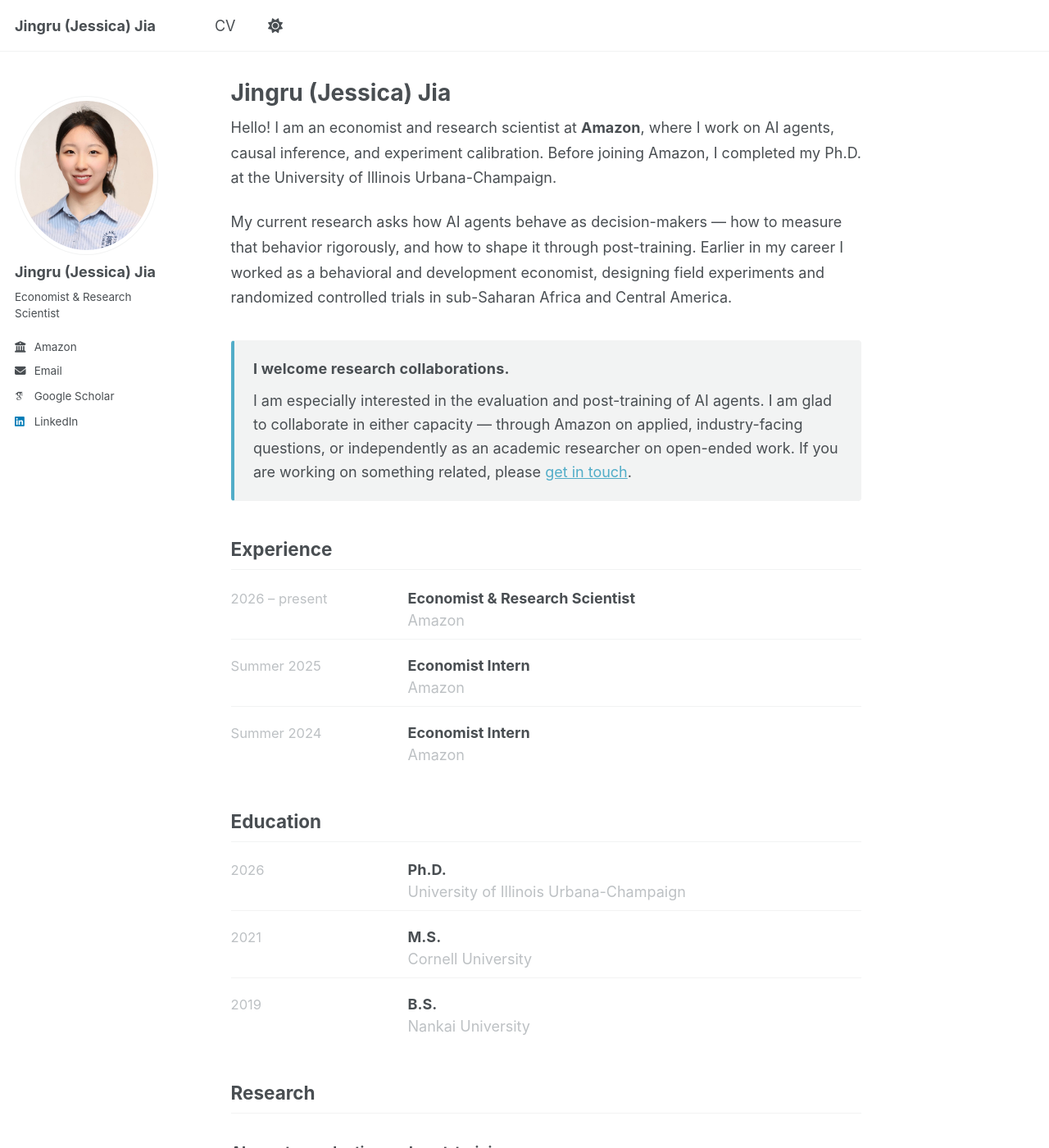
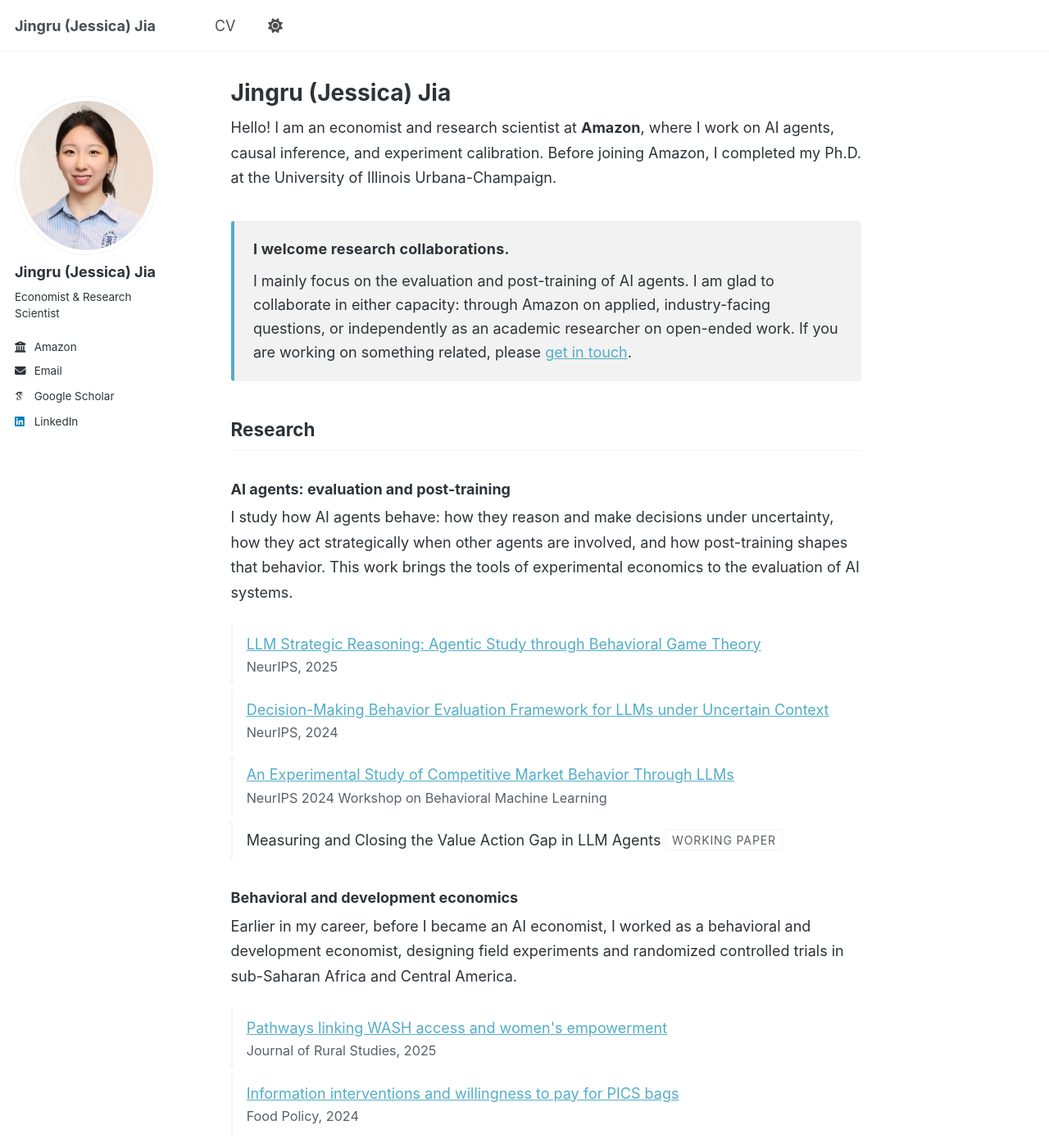
Before and after one commit to jingru688/jingru688.github.io, a Jekyll site: the page built from index.md, in a window 1280 px wide and 1400 px high. Shown: the whole window at 82% size. Built offline with Jekyll 4.4.1, drawn with Linux system fonts in a browser that asks for light colours; some web fonts are replaced; a script that is not in the unit is left out; some of the changed text lies outside the part shown.

Commit message:
Tighten home page, switch to personal email, darken body text
Drop Experience and Education from the home page; they duplicated the CV.
Move the collaboration note directly under the intro and lead each research
area with a short framing paragraph instead of a second intro paragraph.

Point every contact link at the personal email address.

Darken the light theme's text colors: --global-text-color-light was
mix(#fff, $gray, 50%), too faint to read as body text against white.
Remove en and em dashes from prose.

Co-Authored-By: Claude Opus 5 <noreply@anthropic.com>

```diff
--- a/_config.yml
+++ b/_config.yml
@@ -29,7 +29,7 @@ author:
   location         : #"Earth"
   employer         : "Amazon"
   uri              : # URL
-  email            : "jingruj3@illinois.edu"
+  email            : "cocojj0101@gmail.com"
 
   # Academic websites
   academia         : # URL
--- a/_sass/theme/_default_light.scss
+++ b/_sass/theme/_default_light.scss
@@ -41,7 +41,7 @@ $sidebar-screen-min-width   : 1024px;
     --global-link-color-visited         : mix(#fff, #2f7f93, 25%);
     --global-masthead-link-color        : #{$dark-gray};
     --global-masthead-link-color-hover  : mix(#000, #{$gray}, 25%);
-    --global-text-color                 : #{$dark-gray};
-    --global-text-color-light           : #{$light-gray};
+    --global-text-color                 : #2e3338;
+    --global-text-color-light           : #5a6068;
     --global-thead-color                : #{$lighter-gray};
 }
--- a/index.md
+++ b/index.md
@@ -14,32 +14,13 @@ classes: wide
     border: 1px solid var(--global-border-color);
     border-left: 4px solid var(--global-link-color);
     border-radius: 4px;
-    background: var(--global-footer-bg-color);
+    background: rgba(127, 127, 127, .10);
   }
   .callout p { margin: 0 0 .6em 0; line-height: 1.6; }
   .callout p:last-child { margin-bottom: 0; }
-  .callout .callout-title {
-    font-weight: 700;
-    letter-spacing: .01em;
-  }
+  .callout .callout-title { font-weight: 700; letter-spacing: .01em; }
 
-  .timeline { list-style: none; margin: 0 0 1.5em 0; padding: 0; }
-  .timeline li {
-    display: grid;
-    grid-template-columns: 11em 1fr;
-    gap: .25em 1em;
-    padding: .5em 0;
-    border-bottom: 1px solid var(--global-border-color);
-  }
-  .timeline li:last-child { border-bottom: 0; }
-  .timeline .when {
-    color: var(--global-text-color-light);
-    font-size: .92em;
-    white-space: nowrap;
-    padding-top: .12em;
-  }
-  .timeline .what { font-size: 1em; }
-  .timeline .what .org { color: var(--global-text-color-light); }
+  .field-intro { line-height: 1.7; margin-bottom: 1.1em; }
 
   .pubs { list-style: none; margin: 0 0 1.6em 0; padding: 0; }
   .pubs li {
@@ -67,59 +48,20 @@ classes: wide
   }
 
   .note { color: var(--global-text-color-light); font-size: .95em; }
-
-  @media (max-width: 600px) {
-    .timeline li { grid-template-columns: 1fr; }
-    .timeline .when { font-size: .85em; }
-  }
 </style>
 
 <p class="lede">Hello! I am an economist and research scientist at <strong>Amazon</strong>, where I work on AI agents, causal inference, and experiment calibration. Before joining Amazon, I completed my Ph.D. at the University of Illinois Urbana-Champaign.</p>
 
-<p class="lede">My current research asks how AI agents behave as decision-makers — how to measure that behavior rigorously, and how to shape it through post-training. Earlier in my career I worked as a behavioral and development economist, designing field experiments and randomized controlled trials in sub-Saharan Africa and Central America.</p>
-
 <div class="callout">
   <p class="callout-title">I welcome research collaborations.</p>
-  <p>I am especially interested in the evaluation and post-training of AI agents. I am glad to collaborate in either capacity — through Amazon on applied, industry-facing questions, or independently as an academic researcher on open-ended work. If you are working on something related, please <a href="mailto:jingruj3@illinois.edu">get in touch</a>.</p>
+  <p>I mainly focus on the evaluation and post-training of AI agents. I am glad to collaborate in either capacity: through Amazon on applied, industry-facing questions, or independently as an academic researcher on open-ended work. If you are working on something related, please <a href="mailto:cocojj0101@gmail.com">get in touch</a>.</p>
 </div>
-
-## Experience
-
-<ul class="timeline">
-  <li>
-    <span class="when">2026 &ndash; present</span>
-    <span class="what"><strong>Economist &amp; Research Scientist</strong><br><span class="org">Amazon</span></span>
-  </li>
-  <li>
-    <span class="when">Summer 2025</span>
-    <span class="what"><strong>Economist Intern</strong><br><span class="org">Amazon</span></span>
-  </li>
-  <li>
-    <span class="when">Summer 2024</span>
-    <span class="what"><strong>Economist Intern</strong><br><span class="org">Amazon</span></span>
-  </li>
-</ul>
-
-## Education
-
-<ul class="timeline">
-  <li>
-    <span class="when">2026</span>
-    <span class="what"><strong>Ph.D.</strong><br><span class="org">University of Illinois Urbana-Champaign</span></span>
-  </li>
-  <li>
-    <span class="when">2021</span>
-    <span class="what"><strong>M.S.</strong><br><span class="org">Cornell University</span></span>
-  </li>
-  <li>
-    <span class="when">2019</span>
-    <span class="what"><strong>B.S.</strong><br><span class="org">Nankai University</span></span>
-  </li>
-</ul>
 
 ## Research
 
 ### AI agents: evaluation and post-training
+
+<p class="field-intro">I study how AI agents behave: how they reason and make decisions under uncertainty, how they act strategically when other agents are involved, and how post-training shapes that behavior. This work brings the tools of experimental economics to the evaluation of AI systems.</p>
 
 <ul class="pubs">
   <li>
@@ -135,11 +77,13 @@ classes: wide
     <span class="venue">NeurIPS 2024 Workshop on Behavioral Machine Learning</span>
   </li>
   <li>
-    Measuring and Closing the Value&ndash;Action Gap in LLM Agents<span class="tag">Working paper</span>
+    Measuring and Closing the Value Action Gap in LLM Agents<span class="tag">Working paper</span>
   </li>
 </ul>
 
 ### Behavioral and development economics
+
+<p class="field-intro">Earlier in my career, before I became an AI economist, I worked as a behavioral and development economist, designing field experiments and randomized controlled trials in sub-Saharan Africa and Central America.</p>
 
 <ul class="pubs">
   <li>
@@ -156,4 +100,4 @@ classes: wide
 
 ## Contact
 
-The fastest way to reach me is by <a href="mailto:jingruj3@illinois.edu">email</a>, or you can connect with me on <a href="https://www.linkedin.com/in/jingrujia/">LinkedIn</a>.
+The fastest way to reach me is by <a href="mailto:cocojj0101@gmail.com">email</a>, or you can connect with me on <a href="https://www.linkedin.com/in/jingrujia/">LinkedIn</a>.
```
Also changed, not shown: _pages/cv.md (+3 -3 lines).
